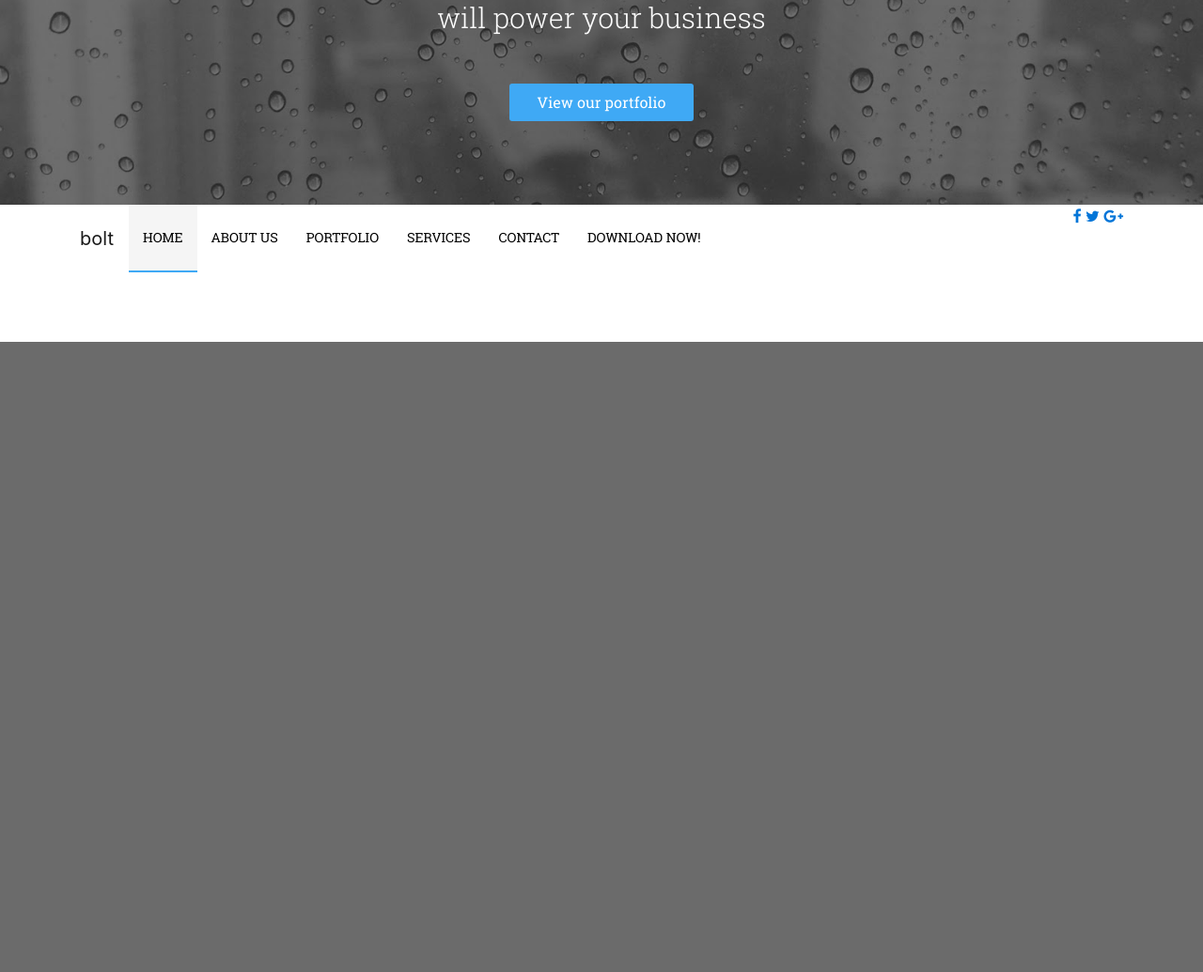
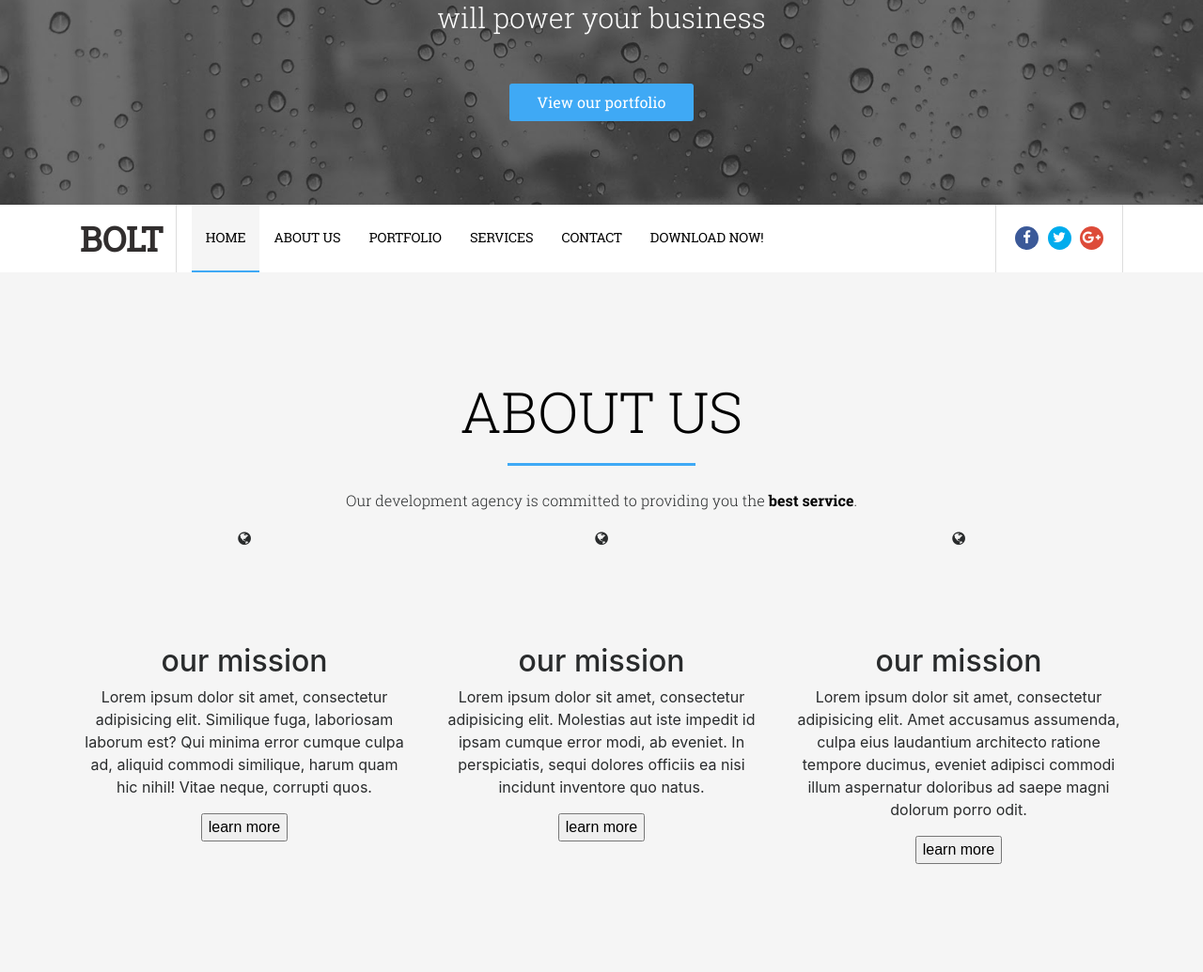
Before and after one commit to sandeepkamara/Demo-Blog, a PHP site: page / in a window 1280 px wide. Shown: the part 436-1471 px from the top of the page at 94% size. Before the commit the page ends 800 px from the top, so only its background shows below. Run offline with PHP 8.4, Linux system fonts and the light colour scheme.

Commit message:
Changes in sandeep_blog branch by sandeep

```diff
--- a/css/custom.css
+++ b/css/custom.css
@@ -149,6 +149,24 @@
   padding: 0;
   background: none;
 }
+#header .navbar .navbar-brand {
+  color: #312e2e;
+  font-weight: 700;
+  text-transform: uppercase;
+  font-size: 36px;
+  font-family: "RSR";
+  padding-right: 15px;
+  position: relative;
+}
+#header .navbar .navbar-brand:after {
+  content: "";
+  position: absolute;
+  right: 0;
+  top: -5px;
+  width: 1px;
+  height: 72px;
+  background: #dddddd;
+}
 #header .navbar .navbar-nav li.nav-item .nav-link {
   font-size: 14px;
   font-family: "RSR";
@@ -171,7 +189,84 @@
   background: #F5F5F5;
   border-bottom: 2px solid #3FA9F5;
 }
+#header .navbar .social-icons {
+  padding: 0 20px;
+  border-left: 1px solid #dddddd;
+  border-right: 1px solid #dddddd;
+}
+#header .navbar .social-icons .icons {
+  margin: 0;
+}
 #header .navbar .social-icons .icons li {
   display: inline-block;
 }
+#header .navbar .social-icons .icons li a {
+  border-radius: 100%;
+  width: 25px;
+  height: 25px;
+  font-size: 15px;
+  text-align: center;
+  line-height: 24px;
+  margin: 23px 0;
+  text-decoration: none;
+  color: #ffffff;
+}
+#header .navbar .social-icons .icons li .fb {
+  background: #3B5998;
+}
+#header .navbar .social-icons .icons li .tw {
+  background: #00ACED;
+  margin: 0 5px;
+}
+#header .navbar .social-icons .icons li .gp {
+  background: #DD4B39;
+}
+/* Common Code Starts Here */
+.section-spacing {
+  padding: 115px 0;
+  float: left;
+  width: 100%;
+}
+/* Common Code Ends Here */
+/* About Us */
+#about-us {
+  background: #F5F5F5;
+  text-align: center;
+}
+#about-us .heading {
+  font-size: 60px;
+  font-family: "RSL";
+  color: #000000;
+  position: relative;
+  text-transform: uppercase;
+  padding-bottom: 25px;
+  margin-bottom: 25px;
+}
+#about-us .heading:after {
+  position: absolute;
+  content: "";
+  left: 0;
+  right: 0;
+  bottom: 0;
+  width: 200px;
+  background: #3FA9F5;
+  height: 3px;
+  margin: auto;
+}
+#about-us .sub-heading {
+  font-size: 16px;
+  font-family: "RSL";
+}
+#about-us .sub-heading strong {
+  color: #000000;
+  font-family: "RSB";
+}
+#about-us .icon-wrapper {
+  width: 125px;
+  height: 125px;
+  border-radius: 100%;
+  overflow: hidden;
+  position: relative;
+  margin: auto;
+}
 /*# sourceMappingURL=custom.css.map */
--- a/index.php
+++ b/index.php
@@ -12,6 +12,7 @@
 	<link type="text/css" rel="stylesheet" href="css/font-awesome.min.css" />
 </head>
 <body>
+
 	<section id="banner-slider">
 		<div id="carouselExampleControls" class="carousel carousel-fade slide" data-ride="carousel">
 			<div class="carousel-inner" role="listbox">
@@ -75,13 +76,13 @@
 					<div class="social-icons">
 						<ul class="list-inline icons">
 							<li>
-								<a href="#" class="fa fa-facebook"></a>
+								<a href="#" class="fa fa-facebook fb"></a>
 							</li>
 							<li>
-								<a href="#" class="fa fa-twitter"></a>
+								<a href="#" class="fa fa-twitter tw"></a>
 							</li>
 							<li>
-								<a href="#" class="fa fa-google-plus"></a>
+								<a href="#" class="fa fa-google-plus gp"></a>
 							</li>
 						</ul>
 					</div>
@@ -89,6 +90,48 @@
 			</nav>
 		</div>
 	</header>
+
+	<section id="about-us" class="section-spacing">
+		<div class="container">
+			<div class="row">
+				<div class="col-xs-12 col-sm-12 col-md-12 col-lg-12">
+					<h1 class="heading">about us</h1>
+					<p class="sub-heading">Our development agency is committed to providing you the <strong>best service</strong>.</p>
+				</div>
+				<div class="col-xs-12 col-sm-4 col-md-4 col-lg-4">
+					<div class="about-wrapper">
+						<div class="icon-wrapper">
+							<i class="fa fa-globe"></i>
+						</div>
+						<h2 class="about-title">our mission</h2>
+						<p class="about-desc">Lorem ipsum dolor sit amet, consectetur adipisicing elit. Similique fuga, laboriosam laborum est? Qui minima error cumque culpa ad, aliquid commodi similique, harum quam hic nihil! Vitae neque, corrupti quos.</p>
+						<button type="button" class="">learn more</button>
+					</div>
+				</div>
+				<div class="col-xs-12 col-sm-4 col-md-4 col-lg-4">
+					<div class="about-wrapper">
+						<div class="icon-wrapper">
+							<i class="fa fa-globe"></i>
+						</div>
+						<h2 class="about-title">our mission</h2>
+						<p class="about-desc">Lorem ipsum dolor sit amet, consectetur adipisicing elit. Molestias aut iste impedit id ipsam cumque error modi, ab eveniet. In perspiciatis, sequi dolores officiis ea nisi incidunt inventore quo natus.</p>
+						<button type="button" class="">learn more</button>
+					</div>
+				</div>
+				<div class="col-xs-12 col-sm-4 col-md-4 col-lg-4">
+					<div class="about-wrapper">
+						<div class="icon-wrapper">
+							<i class="fa fa-globe"></i>
+						</div>
+						<h2 class="about-title">our mission</h2>
+						<p class="about-desc">Lorem ipsum dolor sit amet, consectetur adipisicing elit. Amet accusamus assumenda, culpa eius laudantium architecto ratione tempore ducimus, eveniet adipisci commodi illum aspernatur doloribus ad saepe magni dolorum porro odit.</p>
+						<button type="button" class="">learn more</button>
+					</div>
+				</div>
+			</div>
+		</div>
+	</section>
+
 	<script type="text/javascript" src="js/jquery.js"></script>
 	<script type="text/javascript" src="js/tether.js"></script>
 	<script type="text/javascript" src="js/bootstrap.js"></script>
--- a/less/custom.less
+++ b/less/custom.less
@@ -157,6 +157,24 @@
 	.navbar {
 		padding: 0;
 		background: none;
+		.navbar-brand {
+			color: rgb(49,46,46);
+			font-weight: 700;
+			text-transform: uppercase;
+			font-size: 36px;
+			font-family: "RSR";
+			padding-right: 15px;
+			position: relative;
+			&:after {
+				content: "";
+				position: absolute;
+				right: 0;
+				top: -5px;
+				width: 1px;
+				height: 72px;
+				background: #dddddd;
+			}
+		}
 		.navbar-nav {
 			li.nav-item {
 				.nav-link {
@@ -182,11 +200,86 @@
 			}
 		}
 		.social-icons {
+			padding: 0 20px;
+			border-left: 1px solid #dddddd;
+			border-right: 1px solid #dddddd;
 			.icons {
+				margin: 0;
 				li {
 					display: inline-block;
+					a {
+						border-radius: 100%;
+						width: 25px;
+						height: 25px;
+						font-size: 15px;
+						text-align: center;
+						line-height: 24px;
+						margin: 23px 0;
+						text-decoration: none;
+						color: #ffffff;
+					}
+					.fb {
+						background: #3B5998;
+					}
+					.tw {
+						background: #00ACED;
+						margin: 0 5px;
+					}
+					.gp {
+						background: #DD4B39;
+					}
 				}
 			}
 		}
 	}
 }
+
+/* Common Code Starts Here */
+.section-spacing {
+	padding: 115px 0;
+	float: left;
+	width: 100%;
+}
+/* Common Code Ends Here */
+
+/* About Us */
+#about-us {
+	background: #F5F5F5;
+	text-align: center;
+	.heading {
+		font-size: 60px;
+		font-family: "RSL";
+		color: #000000;
+		position: relative;
+		text-transform: uppercase;
+		padding-bottom: 25px;
+		margin-bottom: 25px;
+		&:after {
+			position: absolute;
+			content: "";
+			left: 0;
+			right: 0;
+			bottom: 0;
+			width: 200px;
+			background: #3FA9F5;
+			height: 3px;
+			margin: auto;
+		}
+	}
+	.sub-heading {
+		font-size: 16px;
+		font-family: "RSL";
+		strong {
+			color: #000000;
+			font-family: "RSB";
+		}
+	}
+	.icon-wrapper {
+		width: 125px;
+		height: 125px;
+		border-radius: 100%;
+		overflow: hidden;
+		position: relative;
+		margin: auto;
+	}
+}
```
Also changed, not shown: 1 other file.
